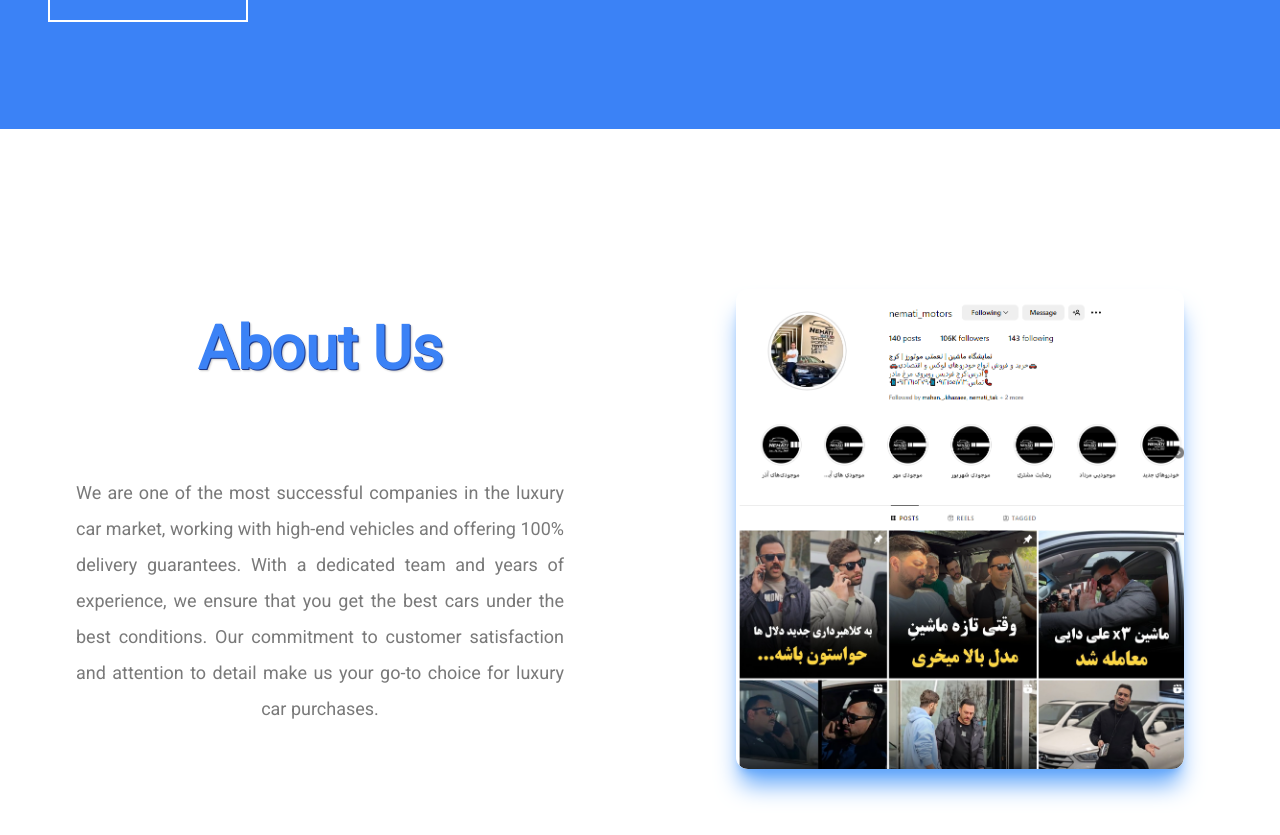
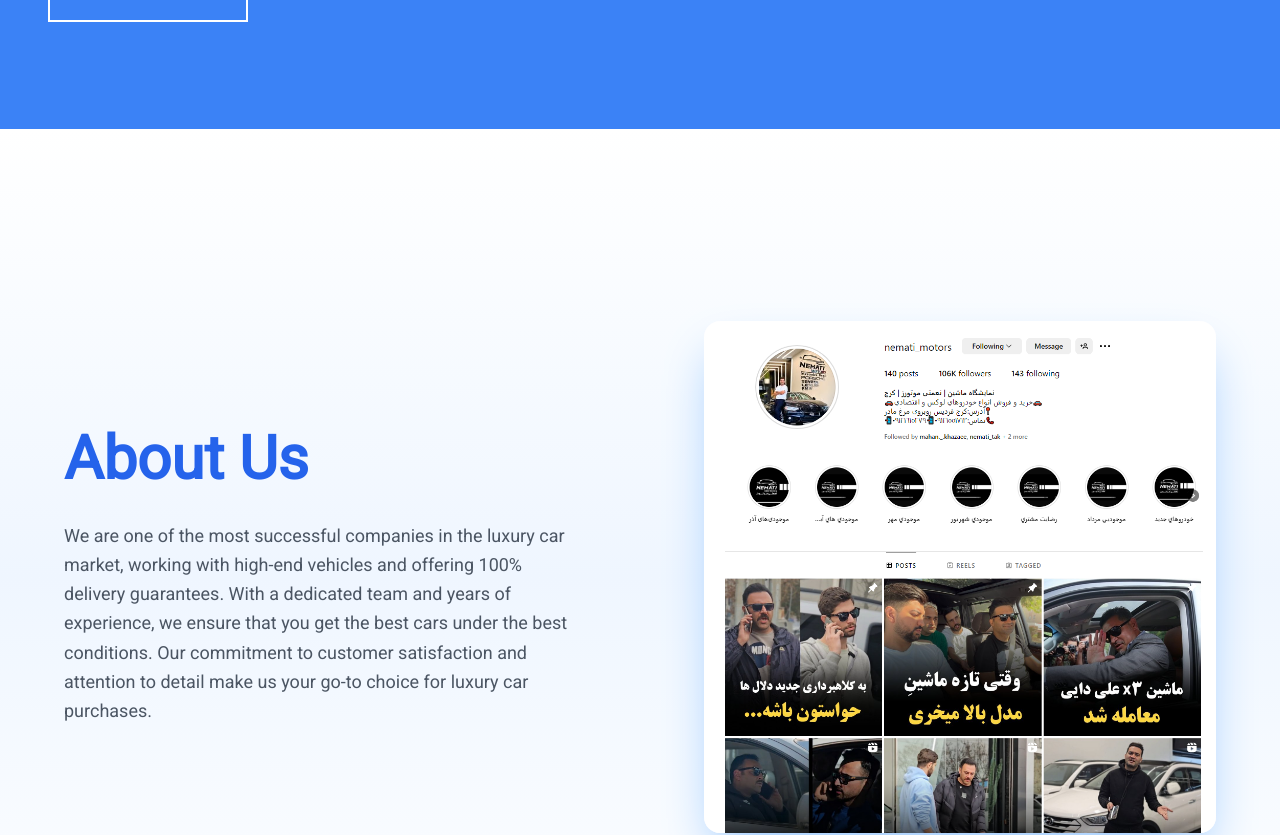
Before and after one commit to amirekhi/autoG, a Next.js app: page / in a window 1280 px wide. Shown: the part 1741-2576 px from the top of the page. Built offline with nearby package versions, Linux system fonts and the light colour scheme; no server answers; the database is empty.

Commit message:
fixing about sections of landing page

```diff
--- a/components/About.jsx
+++ b/components/About.jsx
@@ -1,24 +1,55 @@
-import React from 'react'
-import Image from 'next/image'
+'use client';
+import React from 'react';
+import Image from 'next/image';
+import { motion } from 'framer-motion';
 
 const About = () => {
   return (
-    <section className='2xl:w-[80%] w-full max-lg:p-3 mx-auto h-auto max-lg:h-auto flex  justify-center items-center max-lg:flex-col   pb-16  max-md:mt-6' >
-        <div className='w-[50%] h-[500px] mx-auto  flex justify-center  items-center flex-col relative max-lg:w-full max-lg:h-[400px]'>
-            <h1 className=' xl:text-6xl text-5xl font-semibold mb-12    text-shadow-3d-subtle max-lg:text-2xl'>About Us</h1>
-            {/* <p className='max-w-[60%] text-xl  text-blue-300 leading-loose pt-6 max-md:max-w-full text-justify-center max-md:p-0 max-md:pt-3 p-3'>Lorem ipsum dolor sit amet ullam rerum, debitis iure, laboriosam aspernatur!</p> */}
-            <p className='max-w-[80%] text-lg max-lg:p-12 text-[#797979] leading-loose max-lg:max-w-full text-justify-center max-md:p-3 pt-12 p-3 max-md:text-sm'>We are one of the most successful companies in the luxury car market, working with high-end vehicles and offering 100% delivery guarantees. With a dedicated team and years of experience, we ensure that you get the best cars under the best conditions. Our commitment to customer satisfaction and attention to detail make us your go-to choice for luxury car purchases.</p>
+    <section className="relative w-full flex flex-col lg:flex-row justify-between items-center overflow-hidden py-20 lg:py-32 bg-gradient-to-b from-white via-blue-50 to-white">
+      {/* Left Text Section */}
+      <motion.div
+        initial={{ opacity: 0, x: -40 }}
+        whileInView={{ opacity: 1, x: 0 }}
+        transition={{ duration: 0.8 }}
+        viewport={{ once: true }}
+        className="w-full lg:w-1/2 px-6 lg:px-16 flex flex-col justify-center text-center lg:text-left"
+      >
+        <h1 className="text-5xl lg:text-6xl font-bold text-blue-600 mb-8">
+          About Us
+        </h1>
 
+        <p className="text-gray-600 text-lg leading-relaxed max-w-xl mx-auto lg:mx-0">
+          We are one of the most successful companies in the luxury car market,
+          working with high-end vehicles and offering 100% delivery guarantees.
+          With a dedicated team and years of experience, we ensure that you get
+          the best cars under the best conditions. Our commitment to customer
+          satisfaction and attention to detail make us your go-to choice for
+          luxury car purchases.
+        </p>
+      </motion.div>
+
+      {/* Right Image Section */}
+      <motion.div
+        initial={{ opacity: 0, x: 40 }}
+        whileInView={{ opacity: 1, x: 0 }}
+        transition={{ duration: 0.8 }}
+        viewport={{ once: true }}
+        className="w-full lg:w-1/2 h-[60vh] lg:h-[80vh] relative mt-12 lg:mt-0"
+      >
+        <div className="absolute inset-0 flex justify-center items-center">
+          <div className="relative w-[80%] h-[80%] rounded-2xl overflow-hidden shadow-2xl shadow-blue-300">
+            <Image
+              src="/Instanemati.png"
+              alt="Our luxury car showroom"
+              fill
+              className="object-cover object-top transition-transform duration-500 hover:scale-105"
+              sizes="100%"
+            />
+          </div>
         </div>
-        <div className='w-[50%] h-[100vh]  flex justify-center items-center max-lg:w-full  max-lg:h-[80vh]'>
-            <div className='grid grid-cols-6 gap-6   h-[60%] w-[70%] max-lg:h-[80%] max-lg:w-full' >
-              <div className='relative col-span-6 rounded-xl shadow-xl shadow-blue-400 overflow-hidden'><Image src={'/Instanemati.png'} className='w-full h-full object-cover object-top rounded-xl duration-200 transition hover:scale-110 ' fill sizes='100%' alt='main Image of our shop' /></div>
-              {/* <div className='relative col-span-3 max-md:col-span-6 rounded-xl shadow-xl shadow-blue-400 overflow-hidden'><Image src={'/Instanemati.png'} className='w-full h-full object-cover object-top  rounded-xl duration-200 transition hover:scale-110 ' fill sizes='100%' alt='main Image of our shop' /></div>
-              <div className='relative col-span-3 max-md:col-span-6 rounded-xl shadow-xl shadow-blue-400 overflow-hidden'><Image src={'/Instanemati.png'} className='w-full h-full object-cover object-top  rounded-xl duration-200 transition hover:scale-110' fill sizes='100%' alt='main Image of our shop' /></div> */}
-            </div>
-        </div>
+      </motion.div>
     </section>
-  )
-}
+  );
+};
 
-export default About
+export default About;
--- a/components/persianLanding.jsx/PEAbout.jsx
+++ b/components/persianLanding.jsx/PEAbout.jsx
@@ -1,30 +1,68 @@
-import React from 'react'
-import Image from 'next/image'
+'use client';
+import React from 'react';
+import Image from 'next/image';
+import { motion } from 'framer-motion';
 
 const PEAbout = () => {
   return (
-    <section className='2xl:w-[80%] w-[95%] mx-auto h-auto max-lg:h-auto flex   p-4 justify-center items-center max-lg:flex-col  pb-16 max-md:mt-6'>
-        <div className='w-[50%] h-[500px] mx-auto  flex justify-center  items-center flex-col relative max-lg:w-full max-lg:h-[400px]'>
-            <h1 className=' xl:text-6xl text-5xl font-semibold mb-12   text-shadow-3d-subtle max-lg:text-2xl'>درباره ما</h1>
-            <p className='max-w-[60%] text-xl   leading-loose pt-6 max-lg:max-w-full text-justify-center max-lg:text-[14px]  p-3'>اشنایی بیشتر با توانایی ها و اعتبار و روند کار این مجموعه <span className='text-blue-400 font-bold text-lg'>موجب خاطر جمعی</span>  شما عزیزان میباشد و <span className='text-blue-400 font-bold text-lg'>رضایت شما</span> در خرید که هدف اصلی ما میباشد   </p>
-            <p className='max-w-[80%] text-lg  max-md:text-sm max-lg:p-12 text-[#797979] leading-loose  max-lg:max-w-full text-justify-center max-md:p-0 max-lg:pt-12 pt-12  p-3 max-lg:text-[16px]'> ما پیشرو ترین و موفق‌ ترین مجموعه در خرید و فروش خودروهای لوکس هستیم. با سال‌ها تجربه و همکاری با برترین برندهای خودرویی، بهترین گزینه‌ها را برای مشتریان خاص و مشکل‌ پسند فراهم کرده‌ایم.
+    <section className="w-[95%] 2xl:w-[80%] mx-auto flex flex-col lg:flex-row justify-between items-center py-16 lg:py-24 px-4 lg:px-12 bg-gradient-to-b from-white via-blue-50 to-white">
 
-تعهد ما، ارائه خدماتی بی‌ نقص همراه با ۱۰۰٪ ضمانت تحویل است. هر خودرویی که از ما انتخاب کنید، با اطمینان کامل و در کوتاه‌ترین زمان به شما تحویل داده می‌شود.
+      {/* Image Section */}
+      <motion.div
+        initial={{ opacity: 0, x: 40 }}
+        whileInView={{ opacity: 1, x: 0 }}
+        transition={{ duration: 0.7 }}
+        viewport={{ once: true }}
+        className="w-full lg:w-1/2 flex justify-center items-center mb-12 lg:mb-0"
+      >
+        <div className="relative w-[85%] h-[55vh] lg:h-[70vh] rounded-2xl overflow-hidden shadow-2xl shadow-blue-200">
+          <Image
+            src="/Instanemati.png"
+            alt="نمایی از نمایشگاه ما"
+            fill
+            className="object-cover object-top transition-transform duration-500 hover:scale-105"
+            sizes="100%"
+          />
+        </div>
+      </motion.div>
 
-به ما اعتماد کنید و تجربه‌ای بی‌نظیر از خرید خودروهای لوکس را با ما داشته باشید! 🚗✨
+      {/* Text Section */}
+      <motion.div
+        initial={{ opacity: 0, x: -40 }}
+        whileInView={{ opacity: 1, x: 0 }}
+        transition={{ duration: 0.7 }}
+        viewport={{ once: true }}
+        className="w-full lg:w-1/2 flex flex-col justify-center items-center lg:items-end text-right"
+      >
+        <h1 className="text-4xl md:text-5xl lg:text-6xl font-bold mb-8 text-blue-600">
+          درباره ما
+        </h1>
 
-</p>
+        <p className="text-lg md:text-xl text-gray-700 leading-relaxed max-w-[80%] lg:max-w-[70%] mb-6">
+          آشنایی بیشتر با توانایی‌ها، اعتبار و روند کار این مجموعه
+          <span className="text-blue-500 font-semibold"> موجب خاطر جمعی </span>
+          شما عزیزان می‌باشد و
+          <span className="text-blue-500 font-semibold"> رضایت شما </span>
+          در خرید، هدف اصلی ماست.
+        </p>
 
-        </div>
-        <div className='w-[50%] h-[100vh]  flex justify-center items-center max-lg:w-full  max-lg:h-[100vh]'>
-                  <div className='grid grid-cols-6 gap-6   h-[60%] w-[70%] max-lg:h-[80%] max-lg:w-full' >
-                    <div className='relative col-span-6 rounded-xl shadow-xl shadow-blue-400 overflow-hidden'><Image src={'/Instanemati.png'} className='w-full h-full object-cover object-top rounded-xl duration-200 transition hover:scale-110 ' fill sizes='100%' alt='main Image of our shop' /></div>
-                    {/* <div className='relative col-span-3 max-md:col-span-6 rounded-xl shadow-xl shadow-blue-400 overflow-hidden'><Image src={'/Instanemati.png'} className='w-full h-full object-cover object-top  rounded-xl duration-200 transition hover:scale-110 ' fill sizes='100%' alt='main Image of our shop' /></div>
-                    <div className='relative col-span-3 max-md:col-span-6 rounded-xl shadow-xl shadow-blue-400 overflow-hidden'><Image src={'/Instanemati.png'} className='w-full h-full object-cover object-top  rounded-xl duration-200 transition hover:scale-110' fill sizes='100%' alt='main Image of our shop' /></div> */}
-                  </div>
-              </div>
+        <p className="text-gray-600 text-[16px] md:text-lg leading-loose max-w-[85%] lg:max-w-[70%]">
+          ما پیشروترین و موفق‌ترین مجموعه در خرید و فروش خودروهای لوکس هستیم. با
+          سال‌ها تجربه و همکاری با برترین برندهای خودرویی، بهترین گزینه‌ها را برای
+          مشتریان خاص و مشکل‌پسند فراهم کرده‌ایم.
+          <br />
+          <br />
+          تعهد ما، ارائه خدماتی بی‌نقص همراه با ۱۰۰٪ ضمانت تحویل است. هر خودرویی
+          که از ما انتخاب کنید، با اطمینان کامل و در کوتاه‌ترین زمان به شما تحویل
+          داده می‌شود.
+          <br />
+          <br />
+          به ما اعتماد کنید و تجربه‌ای بی‌نظیر از خرید خودروهای لوکس را با ما
+          داشته باشید! 🚗✨
+        </p>
+      </motion.div>
     </section>
-  )
-}
+  );
+};
 
-export default PEAbout
+export default PEAbout;
```
